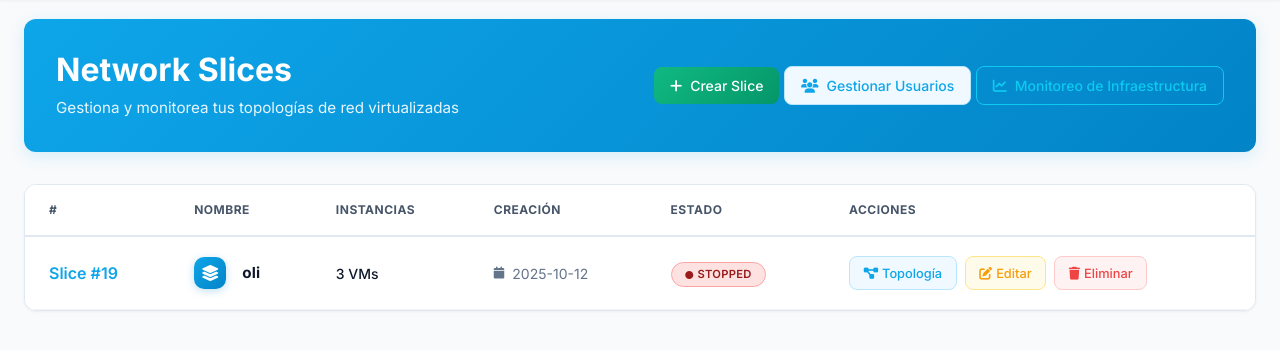
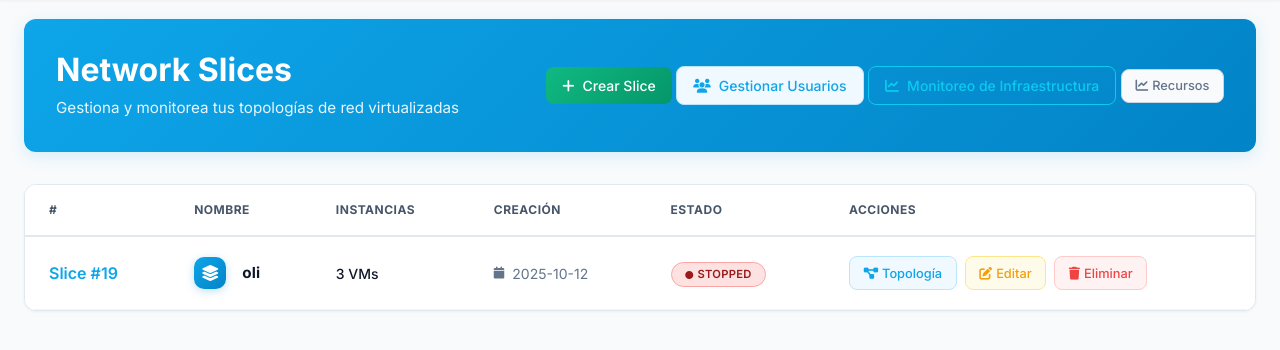
Before and after one commit to DanielGarayC/CLOUD_GRUPO6, a Flask app: page /dashboard in a window 1280 px wide. Shown: the part 93-443 px from the top of the page. Run offline with Flask 3, Linux system fonts and the light colour scheme; the visitor is signed in with stand-in values (Sample User, id 1); data comes from the database, SQL or seed files in the repository; parts of the project's set-up code (start-up, migrations or seed data) failed here and were passed over; some libraries are stand-ins or nearby versions.

Commit message:
olvide esto tmr
aaaa

```diff
--- a/frontend/templates/admin_resources.html
+++ b/frontend/templates/admin_resources.html
@@ -350,7 +350,7 @@
 
     <script>
         // URL del Analytics Service
-        const ANALYTICS_URL = 'http://localhost:5030'; // Ajusta según tu configuración
+        const ANALYTICS_URL = 'http://10.20.12.106:5030'; // Ajusta según tu configuración
 
         let chartInstance = null;
 
--- a/frontend/templates/dashboard.html
+++ b/frontend/templates/dashboard.html
@@ -198,6 +198,9 @@
                         <!-- 🟢 NUEVO: Botón para monitoreo -->
                         <a href="{{ url_for('grafana_dashboard') }}" class="btn btn-outline-info">
                             <i class="fas fa-chart-line me-2"></i>Monitoreo de Infraestructura
+                        </a>
+                        <a href="/admin/resources" class="btn btn-outline-light btn-sm">
+                            <i class="fas fa-chart-line me-1"></i>Recursos
                         </a>
                         {% endif %}
                     </div>
```
